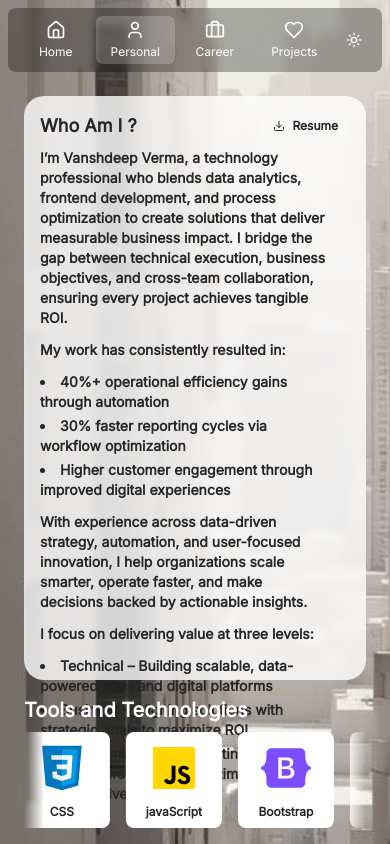
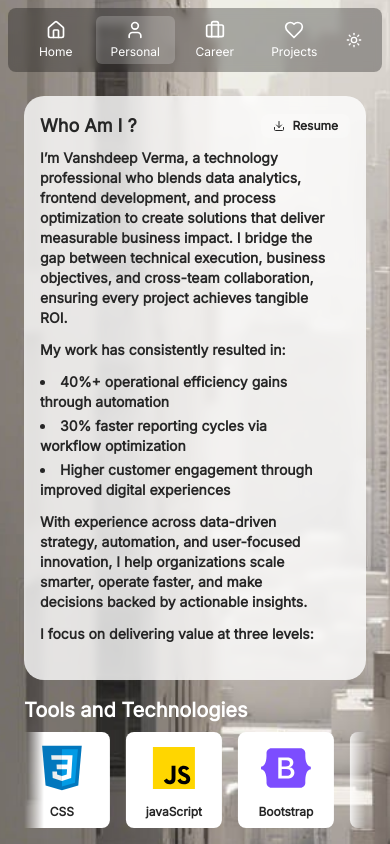
Before and after one commit to 20bcs6794/vansh, a Next.js app: page / in a window 390 px wide. Both pictures are taken after a click on the button "Personal". Built offline with nearby package versions, Linux system fonts and the light colour scheme; what @genkit-ai/googleai, genkit would draw is missing.

Commit message:
on mobile view, for who am i grid fix it height for 70% of the screen he

```diff
--- a/src/components/glass-panel-layout.tsx
+++ b/src/components/glass-panel-layout.tsx
@@ -1077,12 +1077,13 @@ export function GlassPanelLayout({ orientation }: { orientation?: { beta: number
         content = (
           <div className="h-full flex flex-col p-4 gap-4">
             <div
-              className={cn(
-                "p-4 flex flex-col",
-                 isMobile
-                  ? "bg-white/80 text-neutral-800 dark:bg-black/70 font-semibold backdrop-blur-sm dark:text-white rounded-[20px] flex-grow min-h-0"
-                  : "bg-white/80 dark:bg-black/70 rounded-[20px] flex-grow min-h-0"
-              )}
+                className={cn(
+                    "p-4 flex flex-col",
+                    isMobile
+                        ? "bg-white/80 text-neutral-800 dark:bg-black/70 font-semibold backdrop-blur-sm dark:text-white rounded-[20px] flex-grow min-h-0"
+                        : "bg-white/80 dark:bg-black/70 rounded-[20px] flex-grow min-h-0",
+                    isMobile && "h-[70vh]"
+                )}
             >
               <div className="flex justify-between items-center mb-2 shrink-0">
                   <h3 className={cn("font-extrabold text-lg", isMobile ? "dark:text-white" : "")}>Who Am I ?</h3>
@@ -1093,8 +1094,8 @@ export function GlassPanelLayout({ orientation }: { orientation?: { beta: number
                      </a>
                    )}
               </div>
-              <div className={cn("relative mb-2", !isMobile && "flex-grow min-h-0")}>
-                <div className={cn("space-y-3 text-sm", !isMobile && "absolute inset-0")}>
+              <div className={cn("relative mb-2 flex-grow min-h-0")}>
+                <div className={cn("space-y-3 text-sm absolute inset-0")}>
                   <ScrollArea className={cn("h-full pr-4")}>
                     <div className={cn("space-y-3 text-sm pr-2", isMobile ? "text-neutral-800 dark:text-neutral-100" : "text-neutral-800 dark:text-neutral-100")}>
                       <p>
```
